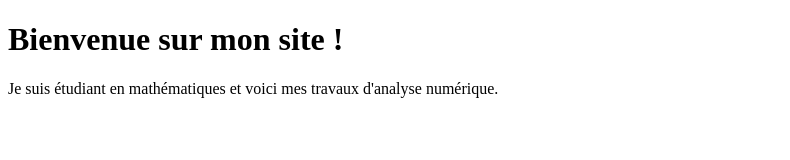
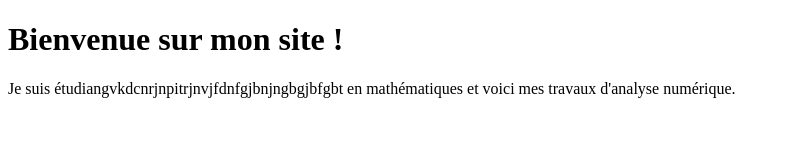
Before and after one commit to BaptisteCV/BaptisteCV.github.io, a plain HTML site: page index.html in a window 1280 px wide. Shown: the whole page, without its empty margins (0-790 px from the left). Drawn offline with Linux system fonts and the light colour scheme.

Commit message:
Mise à jour locale du site

```diff
--- a/index.html
+++ b/index.html
@@ -6,6 +6,6 @@
 </head>
 <body>
   <h1>Bienvenue sur mon site !</h1>
-  <p>Je suis étudiant en mathématiques et voici mes travaux d'analyse numérique.</p>
+  <p>Je suis étudiangvkdcnrjnpitrjnvjfdnfgjbnjngbgjbfgbt en mathématiques et voici mes travaux d'analyse numérique.</p>
 </body>
 </html>
```
Also changed, not shown: 1 other file.
